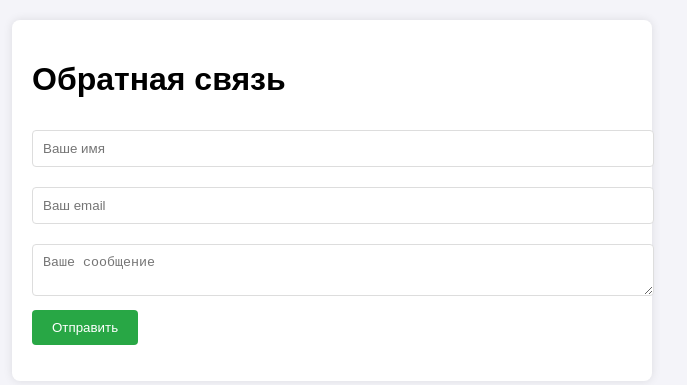
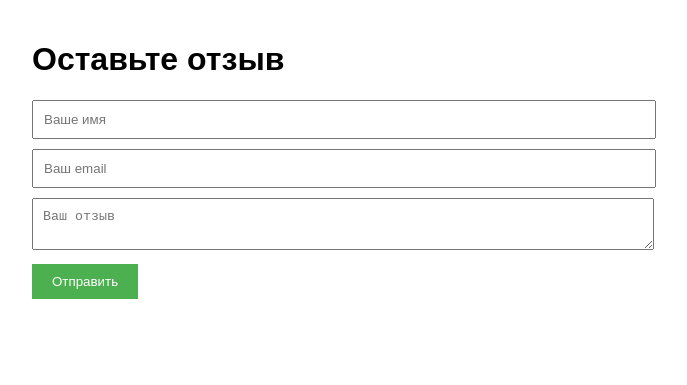
Before and after one commit to mok-hue/checkout, a plain HTML site: page index.html in a window 1280 px wide. Shown: the whole page, without its empty margins (308-995 px from the left). Drawn offline with Linux system fonts and the light colour scheme.

Commit message:
Update index.html

```diff
--- a/index.html
+++ b/index.html
@@ -4,22 +4,24 @@
     <meta charset="UTF-8">
     <meta name="viewport" content="width=device-width, initial-scale=1.0">
     <title>Форма обратной связи</title>
-    <link rel="stylesheet" href="style.css">
+    <style>
+        body { font-family: Arial, sans-serif; padding: 20px; max-width: 600px; margin: 0 auto; }
+        input, textarea { width: 100%; padding: 10px; margin-bottom: 10px; }
+        button { background: #4CAF50; color: white; border: none; padding: 10px 20px; cursor: pointer; }
+    </style>
 </head>
 <body>
-    <div class="container">
-        <h1>Обратная связь</h1>
-        <form action="https://formsubmit.co/ваш-email@gmail.com" method="POST">
-    <input type="hidden" name="_next" value="https://ваш-username.github.io/feedback-site/thanks.html">
-    <input type="hidden" name="_subject" value="Новое сообщение с сайта">
-    <input type="hidden" name="_captcha" value="false">
-    <input type="text" name="name" placeholder="Ваше имя" required>
-    <input type="email" name="email" placeholder="Ваш email" required>
-    <textarea name="message" placeholder="Ваше сообщение" required></textarea>
-    <button type="submit">Отправить</button>
-</form>
-        <p id="response"></p>
-    </div>
-    <script src="script.js"></script>
+    <h1>Оставьте отзыв</h1>
+    <form action="https://formsubmit.co/doktirmoki@bk.ru" method="POST">
+        <!-- Обязательные скрытые поля для FormSubmit -->
+        <input type="hidden" name="_captcha" value="false"> <!-- Отключает капчу -->
+        <input type="hidden" name="_next" value="mok-hue/checkout/blob/main/thanks.html"> <!-- Куда переадресовать после отправки -->
+
+        <!-- Поля формы -->
+        <input type="text" name="Имя" placeholder="Ваше имя" required>
+        <input type="email" name="Email" placeholder="Ваш email" required>
+        <textarea name="Сообщение" placeholder="Ваш отзыв" required></textarea>
+        <button type="submit">Отправить</button>
+    </form>
 </body>
 </html>
```
